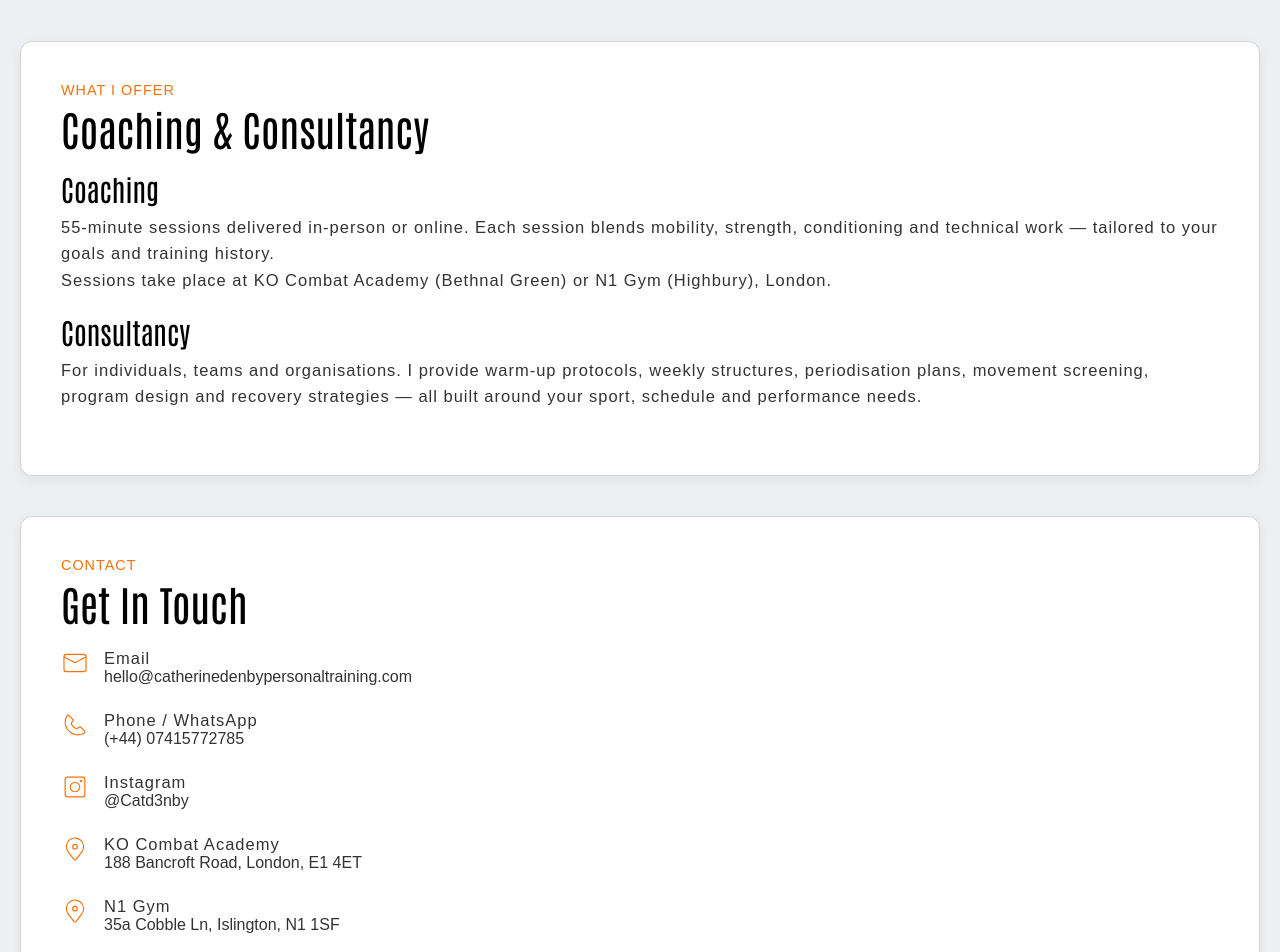
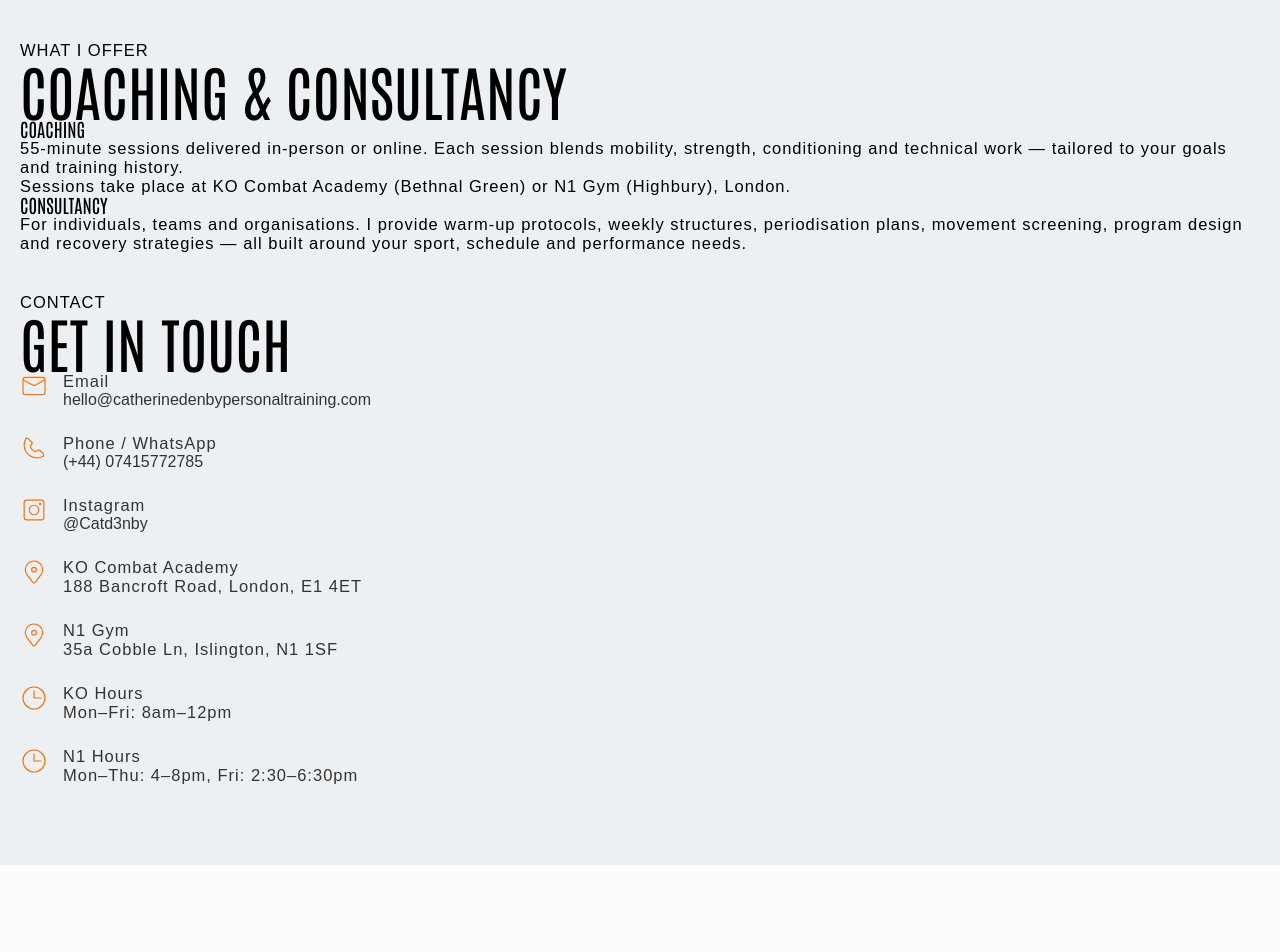
Before and after one commit to cdenby-dotcom/Cat-Denby-Performance, a Next.js app: page / in a window 1280 px wide. Shown: the part 6240-7192 px from the top of the page. Built offline with nearby package versions, Linux system fonts and the light colour scheme; a web font is replaced by a local one.

Commit message:
Refactor ContactSection component layout and styles

```diff
--- a/app/components/ContactPage/ContactSection.tsx
+++ b/app/components/ContactPage/ContactSection.tsx
@@ -12,12 +12,12 @@
       <div className={styles.container}>
 
         {/* BOX 1 — WHAT I OFFER */}
-        <div className={styles.box}>
+        <div className={styles.offerBox}>
           <p className={styles.orange}>WHAT I OFFER</p>
-          <h2>Coaching & Consultancy</h2>
+          <h2 className={styles.centeredTitle}>COACHING & CONSULTANCY</h2>
 
           <div className={styles.section}>
-            <h3>Coaching</h3>
+            <h3 className={styles.centeredSub}>COACHING</h3>
             <p>
               55‑minute sessions delivered in‑person or online. Each session blends mobility, strength,
               conditioning and technical work — tailored to your goals and training history.
@@ -28,7 +28,7 @@
           </div>
 
           <div className={styles.section}>
-            <h3>Consultancy</h3>
+            <h3 className={styles.centeredSub}>CONSULTANCY</h3>
             <p>
               For individuals, teams and organisations. I provide warm‑up protocols, weekly structures,
               periodisation plans, movement screening, program design and recovery strategies — all built
@@ -37,10 +37,10 @@
           </div>
         </div>
 
-        {/* BOX 2 — CONTACT */}
-        <div className={styles.box}>
+        {/* BOX 2 — CONTACT (original layout restored) */}
+        <div className={styles.contactBox}>
           <p className={styles.orange}>CONTACT</p>
-          <h2>Get In Touch</h2>
+          <h2 className={styles.centeredTitle}>GET IN TOUCH</h2>
 
           <div className={styles.contactList}>
 
@@ -76,9 +76,7 @@
               <CiLocationOn />
               <div>
                 <p>KO Combat Academy</p>
-                <a href="https://www.google.com/maps/place/ko+combat+academy" target="_blank" rel="noopener noreferrer">
-                  188 Bancroft Road, London, E1 4ET
-                </a>
+                <p>188 Bancroft Road, London, E1 4ET</p>
               </div>
             </div>
 
@@ -86,9 +84,7 @@
               <CiLocationOn />
               <div>
                 <p>N1 Gym</p>
-                <a href="https://www.google.com/maps/place/N1+gym+-+personal+training" target="_blank" rel="noopener noreferrer">
-                  35a Cobble Ln, Islington, N1 1SF
-                </a>
+                <p>35a Cobble Ln, Islington, N1 1SF</p>
               </div>
             </div>
 
```
